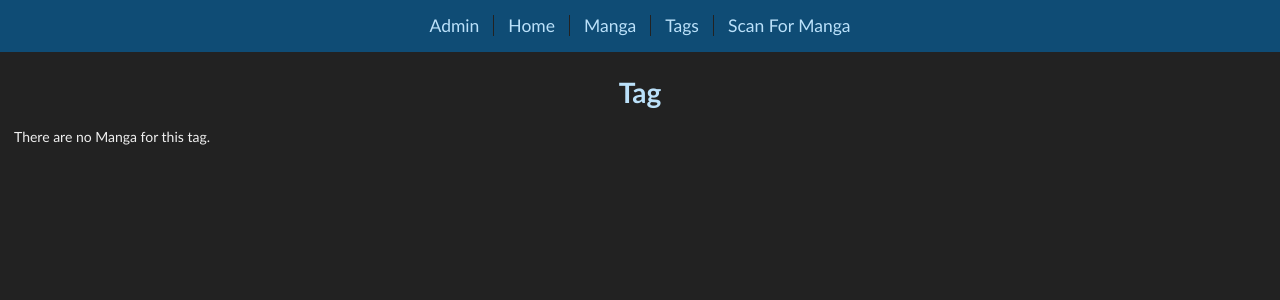
After one commit to fenixn/djmanga, a Django app: template www/tags/templates/tags/tag-view.html in a window 1280 px wide. The commit adds this page. Shown: the top 300 px of the page. Run offline with Django 3.2, Linux system fonts and the light colour scheme; the template is opened without the code that fills it, so the values that code supplies are empty.

Commit message:
Added tag browsing.

```diff
--- a/www/manga/models/scan.py
+++ b/www/manga/models/scan.py
@@ -64,6 +64,7 @@ class Scan(models.Model):
             if entry.is_file() and entry.name != 'info.json':
                 scan_page_list.append(entry.name)
         if len(scan_page_list) > 0:
+            scan_page_list = natsorted(scan_page_list)
             page_count = 1
             for page in scan_page_list:
                 page_filter = Page.objects.filter(
@@ -227,6 +228,7 @@ class Scan(models.Model):
         """
         tags = tags.split(',')
         for tag in tags:
+            tag = tag.strip()
             find_tag = Tag.objects.filter(name=tag)
             if find_tag.exists():
                 manga.tags.add(find_tag.get())
--- a/www/manga/templates/manga/index.html
+++ b/www/manga/templates/manga/index.html
@@ -19,10 +19,10 @@
           <div>Author: {{manga.author}}</div>
           {% endif %}
           {% if manga.tags.all %}
-          <div>
-            Tags:
+          <div class="manga__tag-list">
+            Tags:&nbsp;
             {% for tag in manga.tags.all %}
-              {{ tag }}{% if not forloop.last %},{% endif %}
+              <a href="{% url 'tags:tag-view' tag.name %}">{{ tag }}</a>{% if not forloop.last %},&nbsp;{% endif %}
             {% endfor %}
           </div>
           {% endif %}
--- a/www/reader/static/global/style.css
+++ b/www/reader/static/global/style.css
@@ -51,6 +51,9 @@ nav a {
     text-decoration: none;
 }
 
+main {
+    padding: 0 1em;
+}
 .manga__nav {
     display: flex;
     justify-content: center;
@@ -64,6 +67,7 @@ nav a {
 .manga__page-list {
     display: flex;
     flex-wrap: wrap;
+    justify-content: space-between;
     padding: 0;
 }
 .manga__page-list {
@@ -79,8 +83,8 @@ nav a {
     text-decoration: none;
 }
 .manga__list li {
-    width: 25%;
-    padding: 1%;
+    width: 24%;
+    padding: 0.5em 0;
 }
 .manga__list-manga {
     background: #111111;
@@ -89,12 +93,15 @@ nav a {
     padding: 0.25em;
     text-align: center;
 }
-.manga__list li a {
+.manga__list li > div {
     display: flex;
     flex-direction: column;
 }
 .manga__list li span {
     text-align: center;
+}
+.manga__list li .manga__tag-list {
+    flex-direction: row;
 }
 .manga__list img,
 .manga__page-list img {
--- a/www/reader/templates/base.html
+++ b/www/reader/templates/base.html
@@ -22,7 +22,9 @@
             </ul>
         </nav>
         {% endblock %}
-        {% block content %}{% endblock %}
+        <main>
+            {% block content %}{% endblock %}
+        </main>
     </body>
     <footer>
         {% block footer %}{% endblock %}
--- a/www/tags/templates/tags/index.html
+++ b/www/tags/templates/tags/index.html
@@ -9,7 +9,7 @@
       <ul class='tags__list'>
       {% for tag in tags_list %}
         <li>
-          <a href="">
+          <a href="{% url 'tags:tag-view' tag.name %}">
             <span>
                 {% if tag.parent %}
                     {{ tag.parent}} -
--- /dev/null
+++ b/www/tags/templates/tags/tag-view.html
@@ -0,0 +1,24 @@
+{% extends "base.html" %}
+
+{% block title %}Tag {% if tag %}- {{ tag }}{% endif %}{% endblock %}
+
+{% block content %}
+  <div class='tags'>
+    <h1>Tag{% if tag %}{{ tag }}{% endif %}</h1>
+    {% if tag.get_manga %}
+      <ul class='tags__manga-list'>
+      {% for manga in tag.get_manga %}
+        <li>
+            <a href="{% url 'manga:manga-view' manga.url_key %}">
+            <span>
+                {{ manga.name }}
+            </span>
+          </a>
+        </li>
+      {% endfor %}
+      </ul>
+    {% else %}
+      <p>There are no Manga for this tag.</p>
+    {% endif %}
+  </div>
+{% endblock %}
--- a/www/tags/urls.py
+++ b/www/tags/urls.py
@@ -4,5 +4,6 @@ from . import views
 
 app_name = 'tags'
 urlpatterns = [
-    path('', views.IndexView.as_view(), name='index')
+    path('', views.IndexView.as_view(), name='index'),
+    path('<slug:tag>/', views.tag_view, name='tag-view')
 ]
```
Also changed, not shown: www/manga/templates/manga/manga-view.html (+10 -0 lines), www/tags/models.py (+19 -0 lines), www/tags/views.py (+12 -0 lines).
